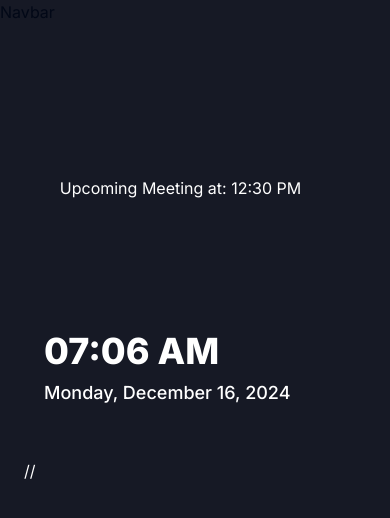
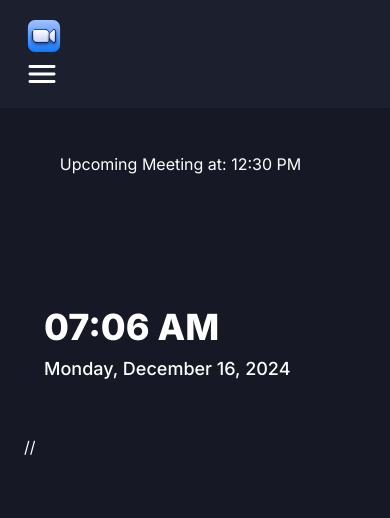
Before and after one commit to PRABHAT1SHUKLA/Hola, a Next.js app: page / in a window 390 px wide. Shown: the top 518 px of the page. Built offline with nearby package versions, Linux system fonts and the light colour scheme.

Commit message:
feat: mobile nav configured

```diff
--- /dev/null
+++ b/components/MobileNav.tsx
@@ -0,0 +1,30 @@
+
+import { usePathname } from 'next/navigation'
+import React from 'react'
+import { Sheet, SheetTrigger } from './ui/sheet';
+import Image from 'next/image';
+
+const MobileNav = () => {
+
+  const pathname = usePathname();
+
+
+  return (
+    <section className='w-full max-w-[264px]'>
+      <Sheet>
+        <SheetTrigger asChild>
+        <Image
+            src="/icons/hamburger.svg"
+            width={36}
+            height={36}
+            alt="hamburger icon"
+            className="cursor-pointer sm:hidden"
+          />
+        </SheetTrigger>
+      </Sheet>
+
+    </section>
+  )
+}
+
+export default MobileNav
--- a/components/Navbar.tsx
+++ b/components/Navbar.tsx
@@ -1,9 +1,30 @@
-import React from 'react'
+import Image from 'next/image';
+import Link from 'next/link';
+
+
+import MobileNav from './MobileNav';
 
 const Navbar = () => {
   return (
-    <div>Navbar</div>
-  )
-}
+    <nav className="flex-between fixed z-50 w-full bg-dark-1 px-6 py-4 lg:px-10">
+      <Link href="/" className="flex items-center gap-1">
+        <Image
+          src="/icons/logo.svg"
+          width={32}
+          height={32}
+          alt="Hola logo"
+          className="max-sm:size-10"
+        />
+        <p className="text-[26px] font-extrabold text-white max-sm:hidden">
+          HOLA
+        </p>
+      </Link>
+      <div className="flex-between gap-5">
 
-export default Navbar
+        <MobileNav />
+      </div>
+    </nav>
+  );
+};
+
+export default Navbar;
```
